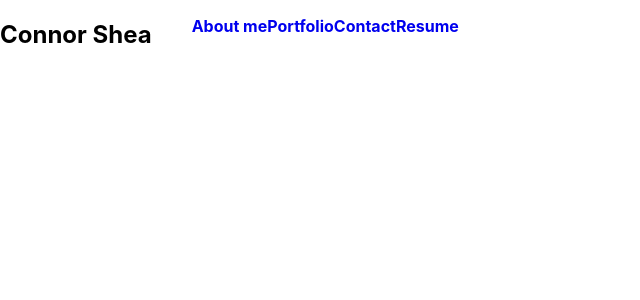
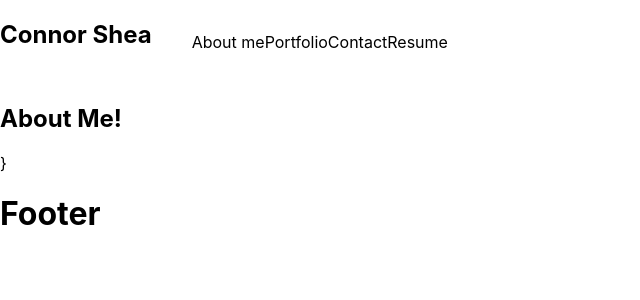
Before and after one commit to connorshea15/shea-portfolio, a React (Create React App) app: page / in a window 1280 px wide. Shown: the top 300 px of the page, without its empty margins (0-640 px from the left). Built offline with nearby package versions, Linux system fonts and the light colour scheme.

Commit message:
Conditionally rendering between about me and portfolio sections

```diff
--- a/src/App.js
+++ b/src/App.js
@@ -4,8 +4,6 @@ import Footer from './components/Footer';
 import About from './components/About';
 import Contact from './components/Contact';
 import Project from './components/Project';
-
-
 
 function App() {
 
@@ -24,10 +22,18 @@ function App() {
       ></Header>
 
       <main>
+        {currentSection === 'About' ? (
+          <About></About>
+        ) : (
+          <Project></Project>
+        )}
 
+
+      }
 
 
       </main>
+      <Footer></Footer>
     </div>
 
   );
--- a/src/components/Header/index.js
+++ b/src/components/Header/index.js
@@ -9,7 +9,7 @@ function Header(props) {
         setCurrentSection
     } = props;
 
-    console.log(sections, currentSection);
+    console.log(currentSection);
 
     return (
         <header className="flex-row px-1">
@@ -17,7 +17,11 @@ function Header(props) {
                 Connor Shea
             </h2>
 
-            <Navigation></Navigation>
+            <Navigation
+                sections={sections}
+                currentSection={currentSection}
+                setCurrentSection={setCurrentSection}
+            ></Navigation>
 
         </header>
     );
--- a/src/components/Navigation/index.js
+++ b/src/components/Navigation/index.js
@@ -1,31 +1,36 @@
 import React from 'react';
 
 
-function Navigation() {
+function Navigation(props) {
 
+    const {
+        sections = [],
+        currentSection,
+        setCurrentSection
+    } = props;
 
 
     return (
         <ul className="flex-row">
             <li className="mx-2">
-                <a href="/">
+                <p onClick={() => setCurrentSection('About')} key="About">
                     About me
-                </a>
+                </p>
             </li>
             <li className="mx-2">
-                <a href="/">
+                <p onClick={() => setCurrentSection('Project')} key="Portfolio">
                     Portfolio
-                </a>
+                </p>
             </li>
             <li className="mx-2">
-                <a href="/">
+                <p onClick={() => setCurrentSection('Contact')} key="Contact">
                     Contact
-                </a>
+                </p>
             </li>
             <li className="mx-2">
-                <a href="/" className="px-2">
+                <p onClick={() => setCurrentSection('Resume')} key="Resume">
                     Resume
-                </a>
+                </p>
             </li>
         </ul>
     );
--- a/src/index.css
+++ b/src/index.css
@@ -78,3 +78,7 @@ li {
   padding-top: var(--spacing-two);
   padding-bottom: var(--spacing-two);
 }
+
+li p {
+  cursor: pointer;
+}
```
